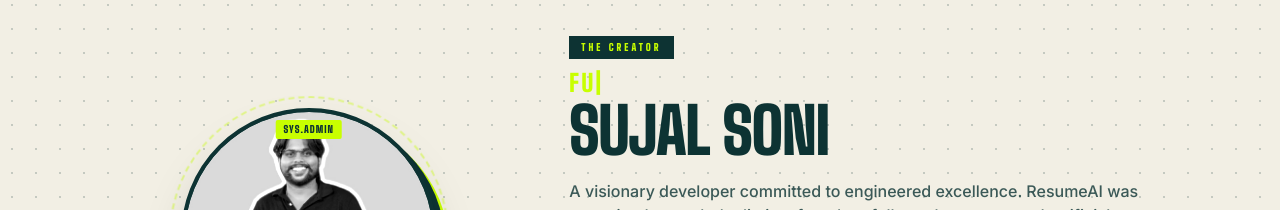
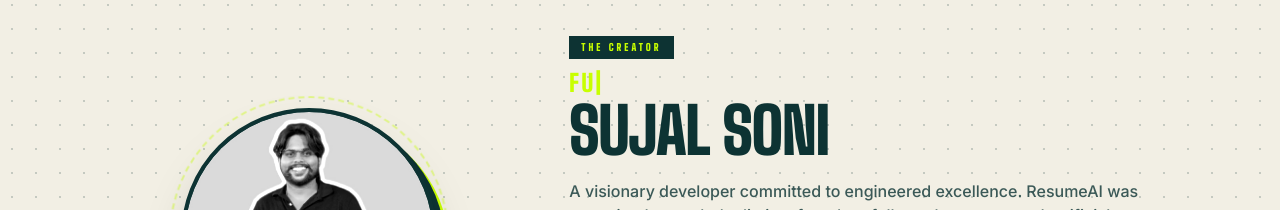
Before and after one commit to sujalsoni11/resume-analyzer, a React (Vite) app in the folder frontend/: page / in a window 1280 px wide. Shown: the part 2600-2810 px from the top of the page. Built offline with nearby package versions, Linux system fonts and the light colour scheme; no server answers.

Commit message:
chore: comment out SYS.ADMIN overlay badge on creator avatar

```diff
--- a/frontend/src/pages/Landing.jsx
+++ b/frontend/src/pages/Landing.jsx
@@ -463,9 +463,9 @@
                   />
 
                   {/* Futuristic overlay badge */}
-                  <div className="absolute top-2 left-1/2 -translate-x-1/2 bg-lime text-dark-teal px-2 py-0.5 font-display font-black text-[10px] uppercase tracking-widest rounded-sm">
+                  {/* <div className="absolute top-2 left-1/2 -translate-x-1/2 bg-lime text-dark-teal px-2 py-0.5 font-display font-black text-[10px] uppercase tracking-widest rounded-sm">
                     SYS.ADMIN
-                  </div>
+                  </div> */}
                 </div>
               </div>
             </div>
```
